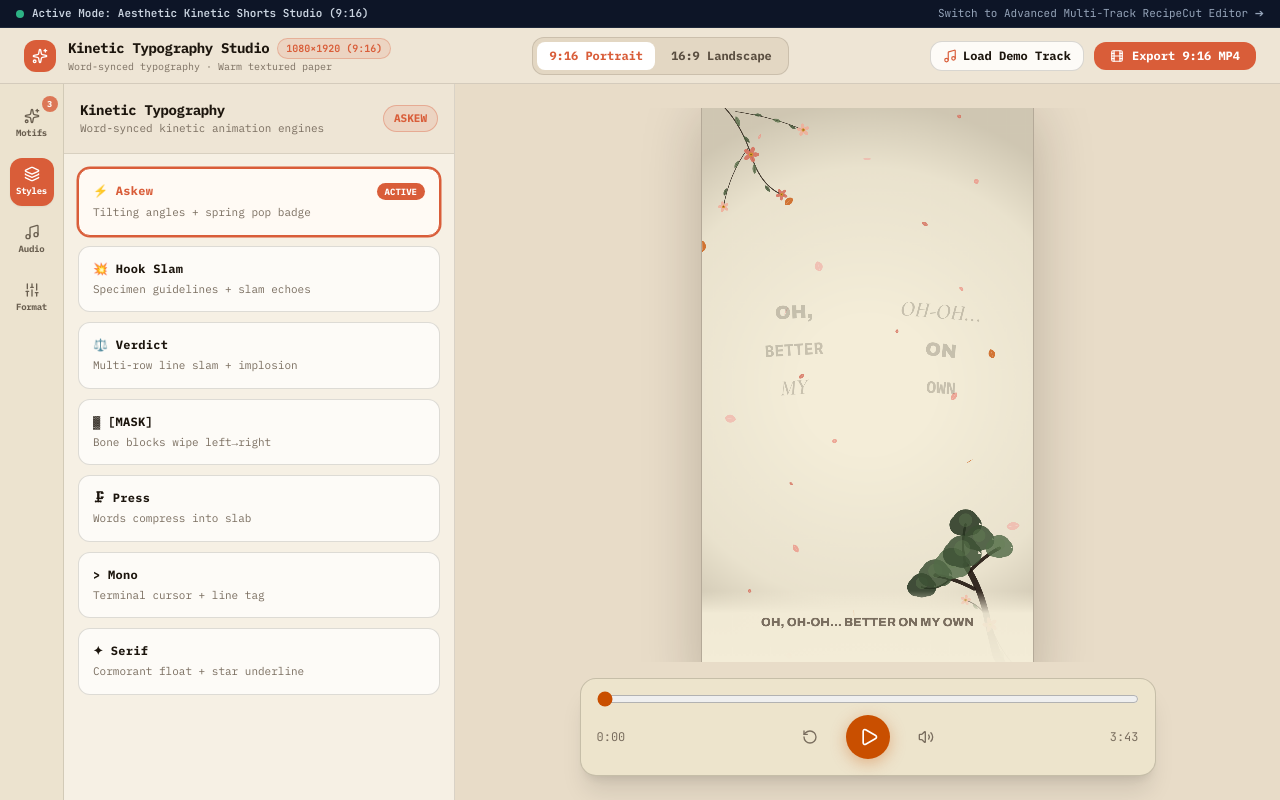
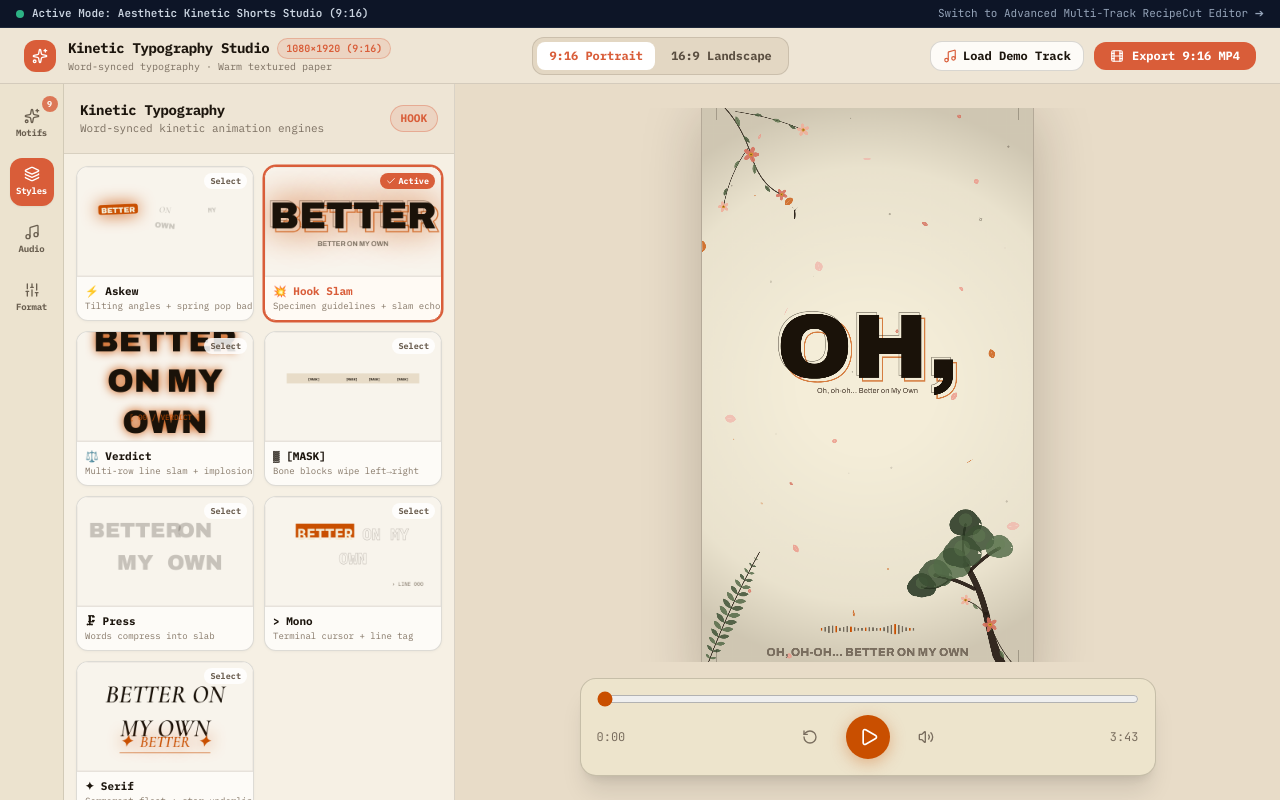
Before and after one commit to Anni-s-Apps/KineType, a React (Vite) app: page / in a window 1280 px wide. Both pictures are taken after a click on the button "Styles". Built offline with nearby package versions, Linux system fonts and the light colour scheme.

Commit message:
feat(studio): add live animated motion style previews, fix waveform collision, and expand export dialog

```diff
--- a/src/components/studio/ShortsStudio.tsx
+++ b/src/components/studio/ShortsStudio.tsx
@@ -56,16 +56,22 @@ export const ShortsStudio: React.FC = () => {
   const [isPlaying, setIsPlaying] = useState<boolean>(false);
   const [currentTime, setCurrentTime] = useState<number>(0);
   const [isMuted, setIsMuted] = useState<boolean>(false);
-  const [motionStyle, setMotionStyle] = useState<MotionStyle>('askew');
-  const [fontSize, setFontSize] = useState<number>(72);
+  const [motionStyle, setMotionStyle] = useState<MotionStyle>('hook');
+  const [fontSize, setFontSize] = useState<number>(110);
   const [uppercase, setUppercase] = useState<boolean>(true);
   const [orientation, setOrientation] = useState<'portrait' | 'landscape'>('portrait');
   const [activeTab, setActiveTab] = useState<'graphics' | 'styles' | 'audio' | 'canvas'>('graphics');
   const [graphicFilter, setGraphicFilter] = useState<'all' | 'nature' | 'cinematic' | 'retro'>('all');
   const [activeGraphics, setActiveGraphics] = useState<string[]>([
+    'floral',
     'tree',
-    'floral',
     'petals',
+    'botanicalFern',
+    'butterfly',
+    'corners',
+    'waveform',
+    'particles',
+    'stars',
   ]);
 
   const toggleGraphic = (id: string) => {
@@ -300,21 +306,13 @@ export const ShortsStudio: React.FC = () => {
       }
       c.restore();
 
-      // 3. Bottom Caption Band (clean current lyrics subtitle)
+      // 3. Bottom Caption Subtitle Line (clean, zero overlap with graphics/waveform)
       if (curLine) {
-        const banY = H - (isLandscape ? 130 : 250);
-        const banH = isLandscape ? 90 : 140;
+        // Positioned cleanly near bottom margin below any audio waveform bars
+        const capY = isLandscape ? H - 60 : H - 90;
 
-        // Subtle gradient scrim
-        const banGrad = c.createLinearGradient(0, banY - 40, 0, H);
-        banGrad.addColorStop(0, 'rgba(244,237,216,0)');
-        banGrad.addColorStop(0.25, 'rgba(244,237,216,0.92)');
-        banGrad.addColorStop(1, 'rgba(244,237,216,1)');
-        c.fillStyle = banGrad;
-        c.fillRect(0, banY - 40, W, H - (banY - 40));
-
-        // Draw words with spoken/active coloring
-        const baseCapSz = isLandscape ? 32 : 40;
+        // Draw words with spoken/active coloring — NO opaque background fog
+        const baseCapSz = isLandscape ? 30 : 38;
         c.font = `700 ${baseCapSz}px "Archivo", sans-serif`;
         c.textBaseline = 'middle';
         const lw = curLine.words;
@@ -326,7 +324,6 @@ export const ShortsStudio: React.FC = () => {
         const spScaled = c.measureText(' ').width;
         const totalW3 = lw.reduce((a, w) => a + c.measureText(fmt(w.word)).width + spScaled, -spScaled);
         let bx = W * 0.5 - totalW3 * 0.5;
-        const capY = banY + banH * 0.45;
 
         lw.forEach(w => {
           const isCur = !!(
@@ -627,73 +624,88 @@ export const ShortsStudio: React.FC = () => {
         </div>
       </div>
 
-      {/* ── EXPORT PROGRESS MODAL ────────────────────────────────────────── */}
+      {/* ── EXPORT PROGRESS MODAL (SPACIOUS & BEAUTIFIED) ────────────────── */}
       {isExporting && (
-        <div className="fixed inset-0 z-50 flex items-center justify-center bg-black/40 backdrop-blur-xs p-4 select-none">
+        <div className="fixed inset-0 z-50 flex items-center justify-center bg-black/45 backdrop-blur-xs p-6 select-none">
           <div
-            className="w-full max-w-md rounded-2xl border p-6 space-y-4 shadow-2xl"
+            className="w-full rounded-2xl border p-7 space-y-5 shadow-2xl"
             style={{
-              background: '#fcf9f2',
-              borderColor: 'rgba(28,21,13,0.18)',
-              boxShadow: '0 24px 60px rgba(0,0,0,0.3)',
+              maxWidth: '560px',
+              background: '#fcfaf5',
+              borderColor: 'rgba(28,21,13,0.16)',
+              boxShadow: '0 32px 70px rgba(0,0,0,0.35)',
             }}
           >
+            {/* Modal Header */}
             <div className="flex items-center justify-between">
-              <div className="flex items-center gap-3">
+              <div className="flex items-center gap-3.5">
                 <div
-                  className="w-9 h-9 rounded-xl flex items-center justify-center text-white shadow-xs"
+                  className="w-10 h-10 rounded-xl flex items-center justify-center text-white shadow-xs"
                   style={{ background: '#d95d39' }}
                 >
-                  <Film className="w-4 h-4" />
+                  <Film className="w-5 h-5" />
                 </div>
                 <div>
-                  <h3 className="text-sm font-bold text-[#1c150d]">
+                  <h3 className="text-base font-bold text-[#1c150d] tracking-tight">
                     Rendering & Exporting Video
                   </h3>
-                  <p className="text-[11px] text-[#7a6e60]">
-                    {orientation === 'portrait' ? '9:16 Portrait (1080×1920)' : '16:9 Landscape (1920×1080)'} · 60fps
+                  <p className="text-xs text-[#7a6e60] mt-0.5">
+                    {orientation === 'portrait' ? '9:16 Portrait · 1080×1920' : '16:9 Landscape · 1920×1080'} · 60fps Silent
                   </p>
                 </div>
               </div>
-              <span className="text-xl font-mono font-extrabold text-[#d95d39]">
-                {exportProgress}%
-              </span>
+
+              {/* Big Crisp Percentage */}
+              <div className="flex flex-col items-end">
+                <span className="text-2xl font-mono font-extrabold text-[#d95d39] leading-none">
+                  {exportProgress}%
+                </span>
+                <span className="text-[10px] font-mono text-[#7a6e60] mt-1 uppercase tracking-wider">
+                  ENCODING
+                </span>
+              </div>
             </div>
 
-            {/* Progress Track & Fill */}
+            {/* Elevated Progress Bar */}
             <div
-              className="w-full h-3.5 rounded-full overflow-hidden border p-0.5"
-              style={{ background: '#eee5d5', borderColor: 'rgba(28,21,13,0.14)' }}
+              className="w-full h-4 rounded-full overflow-hidden border p-0.5 shadow-inner"
+              style={{ background: '#ebe2d0', borderColor: 'rgba(28,21,13,0.14)' }}
             >
               <div
                 className="h-full rounded-full transition-all duration-200"
                 style={{
                   width: `${exportProgress}%`,
-                  background: 'linear-gradient(90deg, #d95d39, #ea7a58)',
+                  background: 'linear-gradient(90deg, #d95d39 0%, #ea7a58 100%)',
+                  boxShadow: '0 1px 4px rgba(217,93,57,0.3)',
                 }}
               />
             </div>
 
-            {/* Status Line */}
-            <div className="flex items-center justify-between text-xs font-mono text-[#7a6e60]">
-              <span className="flex items-center gap-1.5">
-                <Loader2 className="w-3.5 h-3.5 animate-spin text-[#d95d39]" />
-                {exportProgress >= 98
-                  ? 'Assembling MP4 file & downloading...'
-                  : 'Recording frames & audio in silent mode...'}
-              </span>
-              <span>
+            {/* Status & Time (Clean single-line without wrapping) */}
+            <div className="flex items-center justify-between text-xs font-mono text-[#6e6152] pt-0.5">
+              <div className="flex items-center gap-2 min-w-0 pr-3">
+                <Loader2 className="w-4 h-4 animate-spin text-[#d95d39] shrink-0" />
+                <span className="truncate">
+                  {exportProgress >= 98
+                    ? 'Assembling MP4 video file and downloading...'
+                    : 'Capturing synchronized video frames & audio stream...'}
+                </span>
+              </div>
+              <span className="font-semibold shrink-0 whitespace-nowrap text-[#1c150d]">
                 {currentTime.toFixed(1)}s / {duration.toFixed(1)}s
               </span>
             </div>
 
-            {/* Cancel Action */}
-            <div className="pt-2 border-t flex justify-end" style={{ borderColor: 'rgba(28,21,13,0.08)' }}>
+            {/* Cancel Action Footer */}
+            <div className="pt-3 border-t flex items-center justify-between" style={{ borderColor: 'rgba(28,21,13,0.10)' }}>
+              <span className="text-[11px] text-[#8c7f70]">
+                Audio is muted during render to prevent background playback.
+              </span>
               <button
                 onClick={() => {
                   if (exportCancelRef.current) exportCancelRef.current();
                 }}
-                className="px-3.5 py-1.5 rounded-xl text-xs font-semibold border transition hover:bg-black/5 cursor-pointer text-[#7a6e60]"
+                className="px-4 py-2 rounded-xl text-xs font-semibold border transition hover:bg-black/5 cursor-pointer text-[#6b5e50] shadow-xs shrink-0 ml-3"
                 style={{ borderColor: 'rgba(28,21,13,0.18)', background: '#f5eee0' }}
               >
                 Cancel Export
--- a/src/components/studio/graphics/items/waveform.ts
+++ b/src/components/studio/graphics/items/waveform.ts
@@ -3,19 +3,21 @@ import { GraphicContext } from '../types';
 export const renderWaveform = (ctx: GraphicContext) => {
   const { c, W, H, t, isLandscape, C } = ctx;
   c.save();
-  const barCount = isLandscape ? 40 : 28;
+  const barCount = isLandscape ? 38 : 26;
   const barW = isLandscape ? 6 : 5;
   const gap = isLandscape ? 8 : 7;
   const totalW = barCount * (barW + gap) - gap;
   const startX = (W - totalW) * 0.5;
-  const eqY = isLandscape ? H - 80 : H - 160;
+
+  // Position waveform comfortably ABOVE the bottom lyrics subtitle line so they never collide
+  const eqY = isLandscape ? H - 115 : H - 165;
 
   for (let i = 0; i < barCount; i++) {
     const freq = Math.sin(t * 8 + i * 0.45) * 0.5 + 0.5;
     const beat = Math.sin(t * 4 + i * 0.2) * Math.cos(t * 6 - i * 0.3);
-    const h = 8 + Math.abs(freq * beat) * (isLandscape ? 45 : 55);
+    const h = 8 + Math.abs(freq * beat) * (isLandscape ? 38 : 48);
 
-    c.fillStyle = i % 4 === 0 ? C.signal : 'rgba(26,18,9,0.45)';
+    c.fillStyle = i % 4 === 0 ? C.signal : 'rgba(26,18,9,0.55)';
     c.fillRect(startX + i * (barW + gap), eqY - h * 0.5, barW, h);
   }
   c.restore();
--- a/src/components/studio/sidebar/StudioSidebar.tsx
+++ b/src/components/studio/sidebar/StudioSidebar.tsx
@@ -13,6 +13,7 @@ import {
 import { MOTION_STYLES } from '../styles';
 import { GRAPHIC_OPTIONS } from '../graphics';
 import { GraphicThumbnail } from './GraphicThumbnail';
+import { StyleThumbnail } from './StyleThumbnail';
 
 export interface StudioSidebarProps {
   activeTab: 'graphics' | 'styles' | 'audio' | 'canvas';
@@ -361,40 +362,63 @@ export const StudioSidebar: React.FC<StudioSidebarProps> = ({
               </span>
             </div>
 
-            <div className="flex-1 p-3.5 space-y-2.5 overflow-y-auto [scrollbar-width:thin]">
+            {/* 2-COLUMN STYLES GRID WITH REAL VIDEO FRAME PREVIEWS */}
+            <div className="flex-1 p-3 overflow-y-auto [scrollbar-width:thin]">
+              <div className="grid grid-cols-2 gap-2.5">
                 {MOTION_STYLES.map(s => {
                   const isSelected = motionStyle === s.id;
                   return (
                     <button
                       key={s.id}
                       onClick={() => setMotionStyle(s.id)}
-                    className="w-full p-3.5 rounded-xl border text-left transition-all cursor-pointer shadow-xs hover:shadow-sm"
+                      className="group flex flex-col rounded-xl border transition-all text-left cursor-pointer overflow-hidden relative shadow-xs hover:shadow-sm"
                       style={{
                         borderColor: isSelected ? '#d95d39' : 'rgba(28,21,13,0.14)',
                         background: isSelected ? '#fffaf4' : '#fdfbf7',
-                      boxShadow: isSelected ? '0 0 0 1.5px #d95d39' : 'none',
+                        boxShadow: isSelected ? '0 0 0 1.5px #d95d39' : '0 1px 3px rgba(0,0,0,0.04)',
                       }}
                     >
-                    <div className="flex items-center justify-between mb-1">
-                      <span
-                        className="text-xs font-bold tracking-wide"
+                      {/* Real Kinetic Style Frame Preview */}
+                      <div
+                        className="w-full aspect-[16/10] relative border-b overflow-hidden rounded-t-xl bg-[#f8f4ec]"
+                        style={{ borderColor: 'rgba(28,21,13,0.08)' }}
+                      >
+                        <StyleThumbnail id={s.id} />
+
+                        {/* Status Badge */}
+                        <div
+                          className="absolute top-1.5 right-1.5 text-[8.5px] font-bold px-1.5 py-0.5 rounded-full flex items-center gap-0.5 shadow-xs transition"
+                          style={{
+                            background: isSelected ? '#d95d39' : 'rgba(255,255,255,0.85)',
+                            color: isSelected ? '#ffffff' : '#6b5e50',
+                          }}
+                        >
+                          {isSelected ? (
+                            <>
+                              <Check className="w-2.5 h-2.5" /> Active
+                            </>
+                          ) : (
+                            'Select'
+                          )}
+                        </div>
+                      </div>
+
+                      {/* Info Text */}
+                      <div className="p-2 flex flex-col justify-between flex-1">
+                        <div
+                          className="text-[11px] font-bold truncate leading-tight"
                           style={{ color: isSelected ? '#d95d39' : '#1c150d' }}
                         >
                           {s.label}
-                      </span>
-                      {isSelected && (
-                        <span
-                          className="text-[9px] font-bold px-2 py-0.5 rounded-full text-white"
-                          style={{ background: '#d95d39' }}
-                        >
-                          ACTIVE
-                        </span>
-                      )}
                         </div>
-                    <p className="text-[11px] text-[#7a6e60]">{s.desc}</p>
+                        <div className="text-[9px] truncate mt-0.5 text-[#857767] leading-tight">
+                          {s.desc}
+                        </div>
+                      </div>
                     </button>
                   );
                 })}
+              </div>
             </div>
           </div>
         )}
--- /dev/null
+++ b/src/components/studio/sidebar/StyleThumbnail.tsx
@@ -0,0 +1,123 @@
+import React, { useRef, useEffect } from 'react';
+import { renderMotionStyle } from '../styles';
+import { C, TimedWord, TimedLine } from '../styles/types';
+
+interface Props {
+  id: string;
+}
+
+const DEMO_WORDS: TimedWord[] = [
+  { word: 'BETTER', start: 0.1, end: 0.75 },
+  { word: 'ON', start: 0.75, end: 1.3 },
+  { word: 'MY', start: 1.3, end: 1.85 },
+  { word: 'OWN', start: 1.85, end: 2.6 },
+];
+
+const DEMO_LINE: TimedLine = {
+  i: 0,
+  text: 'BETTER ON MY OWN',
+  start: 0.0,
+  end: 2.8,
+  words: DEMO_WORDS,
+};
+
+const roundRectHelper = (
+  c: CanvasRenderingContext2D,
+  x: number,
+  y: number,
+  w: number,
+  h: number,
+  r: number
+) => {
+  if (typeof c.roundRect === 'function') {
+    c.beginPath();
+    c.roundRect(x, y, w, h, r);
+  } else {
+    c.beginPath();
+    c.rect(x, y, w, h);
+  }
+};
+
+export const StyleThumbnail: React.FC<Props> = ({ id }) => {
+  const canvasRef = useRef<HTMLCanvasElement | null>(null);
+  const animRef = useRef<number | null>(null);
+
+  useEffect(() => {
+    const canvas = canvasRef.current;
+    if (!canvas) return;
+    const ctx = canvas.getContext('2d');
+    if (!ctx) return;
+
+    // Retina-sharp thumbnail frame
+    const W_thumb = 220;
+    const H_thumb = 135;
+    canvas.width = W_thumb;
+    canvas.height = H_thumb;
+
+    // Virtual video space matching aspect ratio
+    const virtualW = 600;
+    const virtualH = 370;
+    const scale = W_thumb / virtualW;
+
+    const startTime = performance.now();
+    const duration = 2.7;
+
+    const render = () => {
+      const elapsed = (performance.now() - startTime) / 1000;
+      const t = elapsed % duration;
+
+      const activeWord =
+        DEMO_WORDS.find(w => t >= w.start && t < w.end) || DEMO_WORDS[0];
+
+      // Clean background
+      ctx.fillStyle = '#f8f4ec';
+      ctx.fillRect(0, 0, W_thumb, H_thumb);
+
+      // Translate to center kinetic zone just like main canvas!
+      ctx.save();
+      ctx.translate(W_thumb * 0.5, H_thumb * 0.46);
+      ctx.scale(scale, scale);
+
+      // Call the exact real motion style engine
+      renderMotionStyle(id, {
+        c: ctx,
+        W: virtualW,
+        H: virtualH,
+        t,
+        curLine: DEMO_LINE,
+        activeWord,
+        lines: [DEMO_LINE],
+        words: DEMO_WORDS,
+        fontSize: 68,
+        uppercase: true,
+        isLandscape: true,
+        C,
+        fmt: (s: string) => s.toUpperCase(),
+        roundRect: roundRectHelper,
+      });
+
+      ctx.restore();
+
+      // Soft paper frame border
+      ctx.strokeStyle = 'rgba(28,21,13,0.08)';
+      ctx.lineWidth = 1;
+      ctx.strokeRect(0, 0, W_thumb, H_thumb);
+
+      animRef.current = requestAnimationFrame(render);
+    };
+
+    animRef.current = requestAnimationFrame(render);
+
+    return () => {
+      if (animRef.current) cancelAnimationFrame(animRef.current);
+    };
+  }, [id]);
+
+  return (
+    <canvas
+      ref={canvasRef}
+      className="w-full h-full block pointer-events-none"
+      style={{ display: 'block', width: '100%', height: '100%' }}
+    />
+  );
+};
```
Lines whose indentation alone changed are shown as unchanged.
